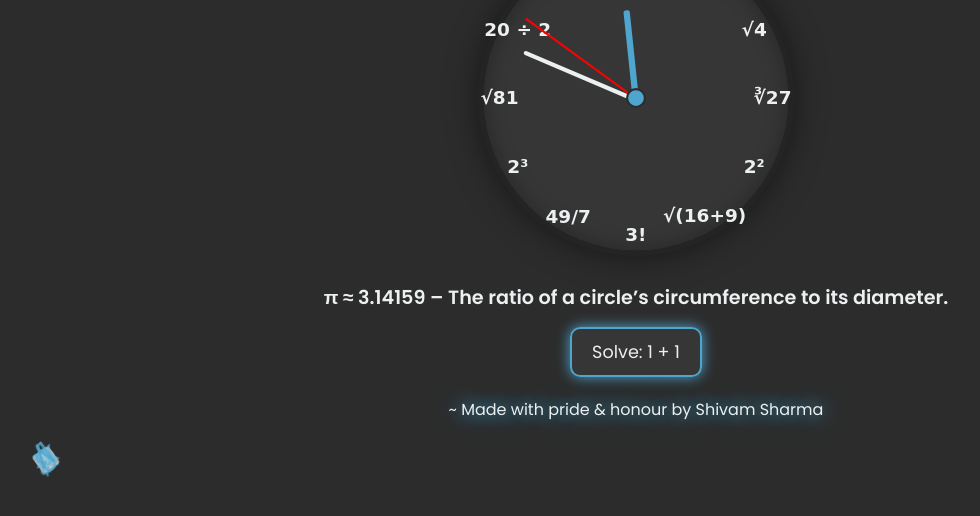
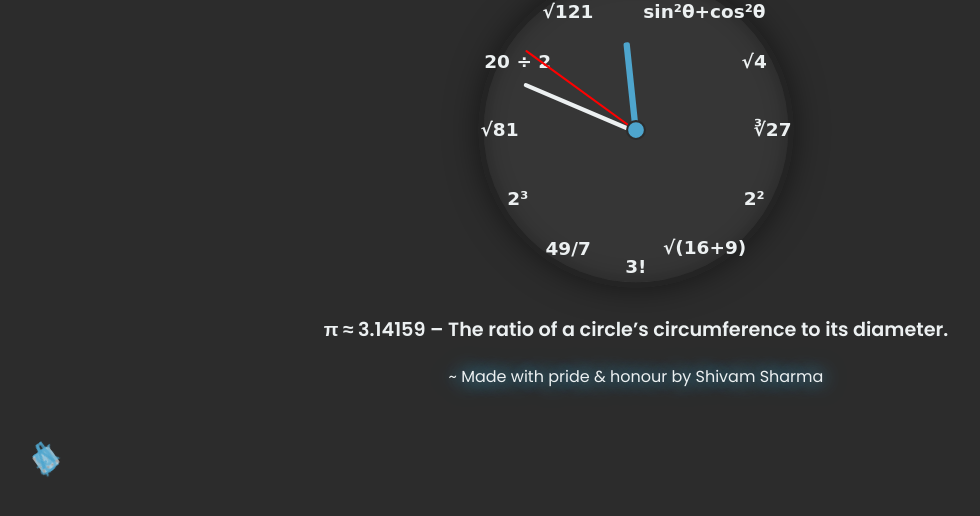
Before and after one commit to ShivamSharma999/sir, a plain HTML site: page index.html in a window 1280 px wide. Shown: the part 296-812 px from the top of the page, without its empty margins (4-984 px from the left). Drawn offline with Linux system fonts and the light colour scheme; a web font is replaced by a local one.

Commit message:
Update index.html

```diff
--- a/index.html
+++ b/index.html
@@ -204,16 +204,6 @@
       animation: fadeIn 2s ease-in-out;
     }
 
-    .math-challenge {
-      margin-top: 15px;
-      padding: 10px 20px;
-      border: 2px solid var(--primary-color);
-      border-radius: 10px;
-      background: rgba(255,255,255,0.05);
-      font-size: 1.1em;
-      animation: pulse 3s infinite;
-    }
-
     /* Animations */
     @keyframes fadeInDown {
       from { opacity: 0; transform: translateY(-50px); }
@@ -316,7 +306,6 @@
     </div>
 
     <div class="math-facts" id="mathFact">Loading math fact...</div>
-    <div class="math-challenge" id="mathChallenge">Solve: ?</div>
 
     <footer>~ Made with pride & honour by Shivam Sharma</footer>
   </div>
@@ -359,17 +348,6 @@
 
     showRandomFact();
     setInterval(showRandomFact, 6000);
-
-    function generateChallenge() {
-      const a = Math.floor(Math.random() * 10) + 1;
-      const b = Math.floor(Math.random() * 10) + 1;
-      const ops = ["+", "-", "×", "÷"];
-      const op = ops[Math.floor(Math.random() * ops.length)];
-      document.getElementById('mathChallenge').innerText = `Solve: ${a} ${op} ${b}`;
-    }
-
-    generateChallenge();
-    setInterval(generateChallenge, 8000);
   </script>
 </body>
 </html>
```
